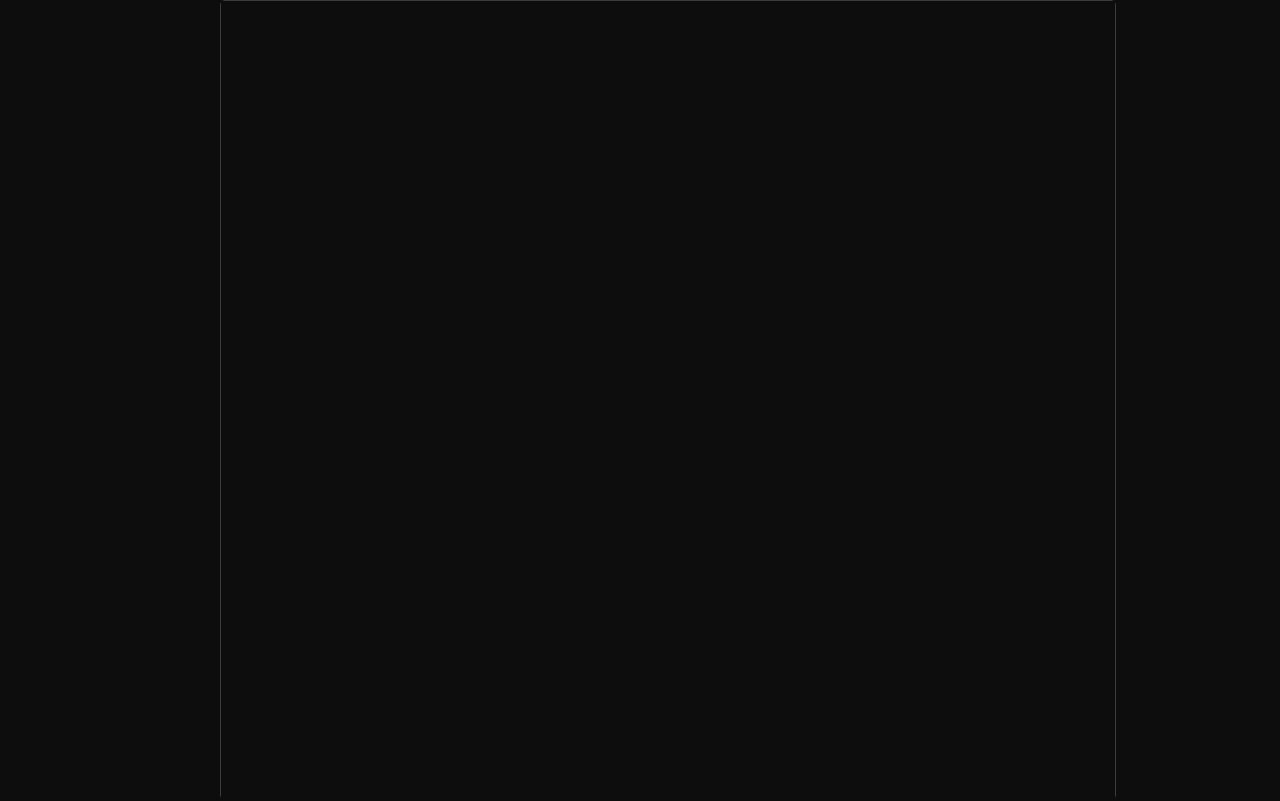
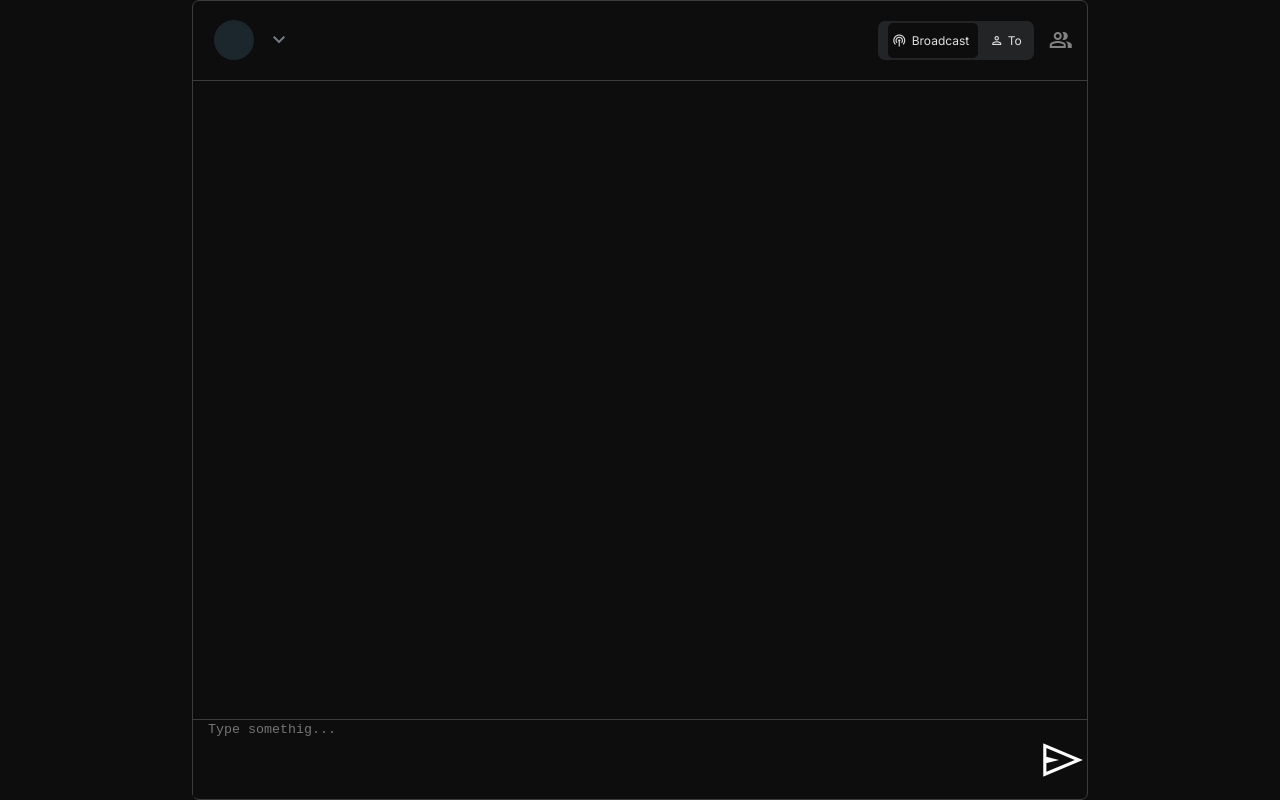
Before and after one commit to ViniciusFialhus/socialspark-fe, a Next.js app: page / in a window 1280 px wide. Built offline with nearby package versions, Linux system fonts and the light colour scheme.

Commit message:
feat: realizado a base da pagina principal do projeto

```diff
--- a/src/app/globals.css
+++ b/src/app/globals.css
@@ -1,7 +1,5 @@
 * {
-    height: 100vh;
-    padding: 0px;
-    margin: 0px;
-    box-sizing: border-box;
-    background-color: #0D0D0D;
+  padding: 0px;
+  margin: 0px;
+  box-sizing: border-box;
 }
--- a/src/app/page.module.css
+++ b/src/app/page.module.css
@@ -1,7 +1,105 @@
-.containerMain{
-    height: 100%;
-    width: 70%;
-    margin-left: 220px;
-    border: 1px solid #3B3C3E;
-    border-radius: 5px;
+.containerMain {
+  display: flex;
+  justify-content: center;
+  height: 100vh;
+  width: 100vw;
+  background-color: #0d0d0d;
 }
+
+.main {
+  display: flex;
+  flex-direction: column;
+  justify-content: space-between;
+  height: 100%;
+  width: 70%;
+  border-radius: 7px;
+  border: 1px solid #3b3c3e;
+}
+
+.topArea {
+  display: flex;
+  justify-content: space-between;
+  height: 10%;
+  border-bottom: 1px solid #3b3c3e;
+}
+
+.topArea .perfilArea {
+  display: flex;
+  justify-content: space-around;
+  align-items: center;
+  height: 100%;
+  width: 10%;
+  margin-left: 15px;
+}
+
+.topArea .perfilArea .circle {
+  width: 40px;
+  height: 40px;
+  border-radius: 50%;
+  background-color: #1b262d;
+}
+
+.topArea .utilsArea {
+  display: flex;
+  justify-content: space-evenly;
+  align-items: center;
+  height: 100%;
+  width: 25%;
+
+}
+
+.topArea .utilsArea .containerSelector {
+  position: relative;
+  display: flex;
+  justify-content: space-evenly;
+  align-items: center;
+  height: 50%;
+  width: 70%;
+  border-radius: 7px;
+  background-color: #232426;
+}
+
+.utilsArea .containerSelector .containerSelectorItem {
+  display: flex;
+  align-items: center;
+  justify-content: space-evenly;
+  height: 100%;
+  color: #E0E0E0;
+  z-index: 1;
+  cursor: pointer;
+}
+
+.containerSelector .detailsSelector {
+  position: absolute;
+  height: 90%;
+  border-radius: 5px;
+  z-index: 0;
+  background-color: #0d0d0d;
+  transition: all 0.3s ease;
+}
+
+.bottomArea{
+  display: flex;
+  align-items: center;
+  height: 10%;
+  width: 100%;
+  box-sizing: border-box;
+  border-top: 1px solid #3b3c3e;
+}
+
+.bottomArea textarea {
+  width: 95%;
+  height: 95%;
+  border: none;
+  color: white;
+  padding-left: 15px;
+  padding-bottom: 25px;
+  overflow-y: auto;
+  resize: none;
+  background-color: #0d0d0d;
+}
+
+.bottomArea textarea:focus {
+  outline: none;
+  border: none;
+}
--- a/src/app/page.tsx
+++ b/src/app/page.tsx
@@ -1,10 +1,84 @@
-
+"use client";
 import styles from "./page.module.css";
+import { useStoreCommuns } from "./utils/store";
 
 export default function Home() {
+  const { utilsSelected, toggleUtilsSelected } = useStoreCommuns();
   return (
-    <main className={styles.containerMain}>
-      <div className={styles.containerTopArea}></div>
-    </main>
+    <div className={styles.containerMain}>
+      <main className={styles.main}>
+        <div className={styles.topArea}>
+          <div className={styles.perfilArea}>
+            <div className={styles.circle} />
+            <span
+              className="material-symbols-outlined"
+              style={{ color: "#747C84", cursor: "pointer" }}
+            >
+              expand_more
+            </span>
+          </div>
+          <div className={styles.utilsArea}>
+            <div className={styles.containerSelector}>
+              <div
+                className={styles.detailsSelector}
+                style={{
+                  width: !utilsSelected ? "90px" : "40px",
+                  left: !utilsSelected ? "10px" : "113px",
+                }}
+              />
+              <div
+                className={styles.containerSelectorItem}
+                style={{ width: "90px" }}
+                onClick={() => toggleUtilsSelected(false)}
+              >
+                <span
+                  className="material-symbols-outlined"
+                  style={{ fontSize: "15px" }}
+                >
+                  podcasts
+                </span>
+                <div
+                  style={{
+                    fontSize: "12px",
+                    font: "sans-serif",
+                    width: "60px",
+                  }}
+                >
+                  Broadcast
+                </div>
+              </div>
+              <div
+                className={styles.containerSelectorItem}
+                style={{ width: "40px" }}
+                onClick={() => toggleUtilsSelected(true)}
+              >
+                <span
+                  className="material-symbols-outlined"
+                  style={{ fontSize: "15px" }}
+                >
+                  person
+                </span>
+                <div style={{ fontSize: "12px", font: "sans-serif" }}>To</div>
+              </div>
+            </div>
+            <span
+              className="material-symbols-outlined"
+              style={{ color: "#828282" }}
+            >
+              group
+            </span>
+          </div>
+        </div>
+        <div className={styles.bottomArea}>
+          <textarea placeholder="Type somethig..." />
+          <span
+            className="material-symbols-outlined"
+            style={{ color: "white", fontSize: " 50px", cursor: "pointer" }}
+          >
+            send
+          </span>
+        </div>
+      </main>
+    </div>
   );
 }
--- /dev/null
+++ b/src/app/utils/store.ts
@@ -0,0 +1,8 @@
+import { create } from "zustand";
+import { UtilsState } from "../utils/types";
+
+export const useStoreCommuns = create<UtilsState>((set) => ({
+  utilsSelected: false,
+  toggleUtilsSelected: (value: boolean) =>
+    set({ utilsSelected: value }),
+}));
--- /dev/null
+++ b/src/app/utils/types.ts
@@ -0,0 +1,4 @@
+export interface UtilsState {
+  utilsSelected: boolean;
+  toggleUtilsSelected: (value:boolean) => void;
+}
```
Also changed, not shown: package.json (+4 -3 lines), 1 other file (tests, documents, lock files or other folders).
